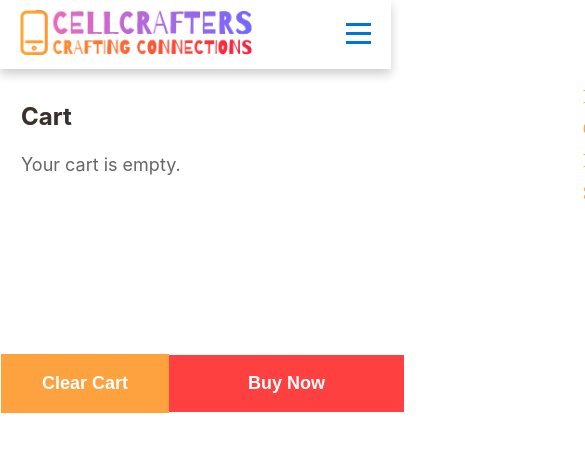
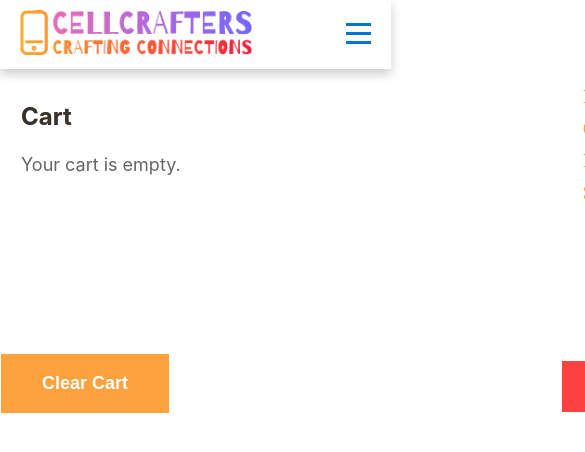
Before and after one commit to rajmajumdar23/Ecommerce_CellCrafter, a React (Create React App) app: page /cart in a window 390 px wide. Shown: the top 452 px of the page, 585 px wide, since content can reach past the window. Built offline with nearby package versions, Linux system fonts and the light colour scheme; a web font is replaced by a local one.

Commit message:
Update Cart.css

```diff
--- a/src/Styling/Cart.css
+++ b/src/Styling/Cart.css
@@ -280,11 +280,11 @@
     font-size: 18px;
     cursor: pointer;
     color: #fff;
-    height: 57.8px;
+        height: 51.8px;
     top: 4vh;
     margin-top: -65.5px;
     width: 235px;
-    margin-left: 148px;
+    margin-top: -59.5px;
     border-radius: 0px;
     border: #fe4040;
     background: #fe4040;
```
